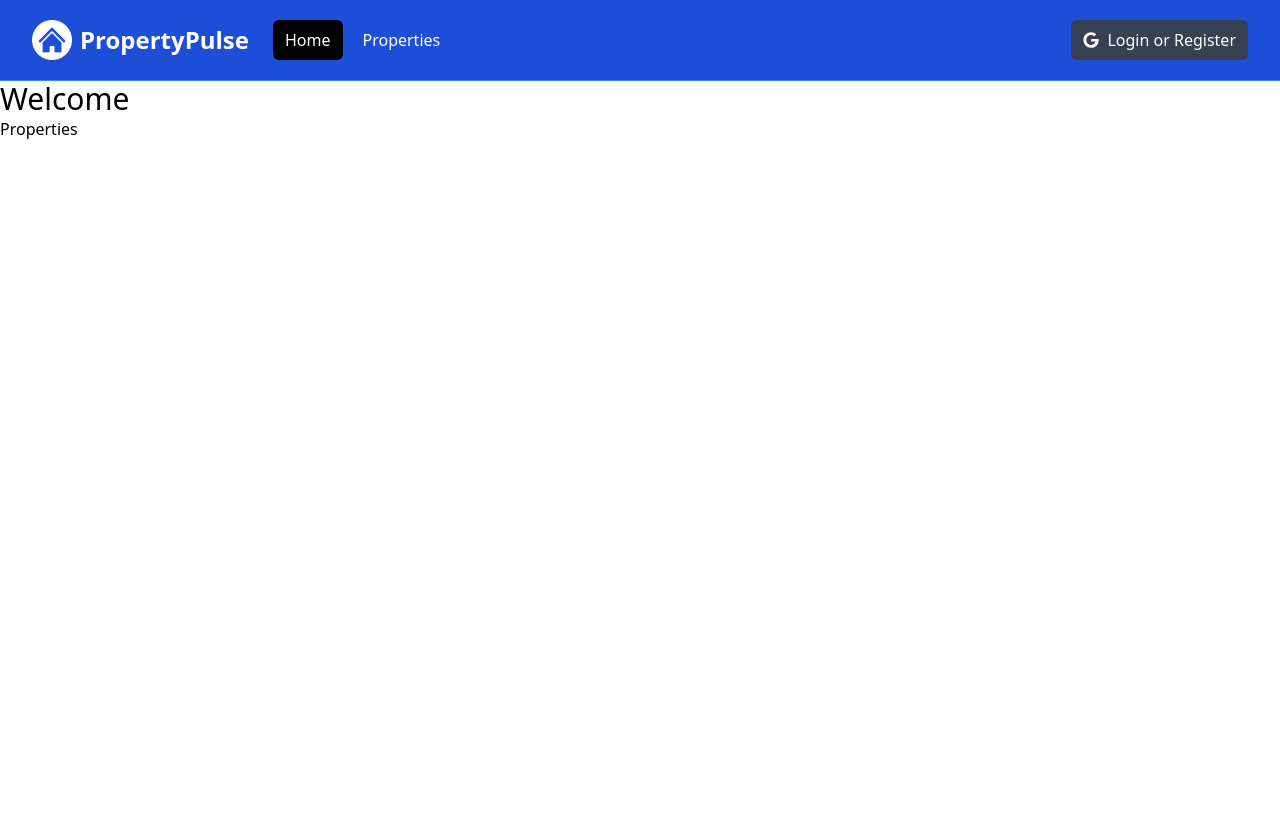
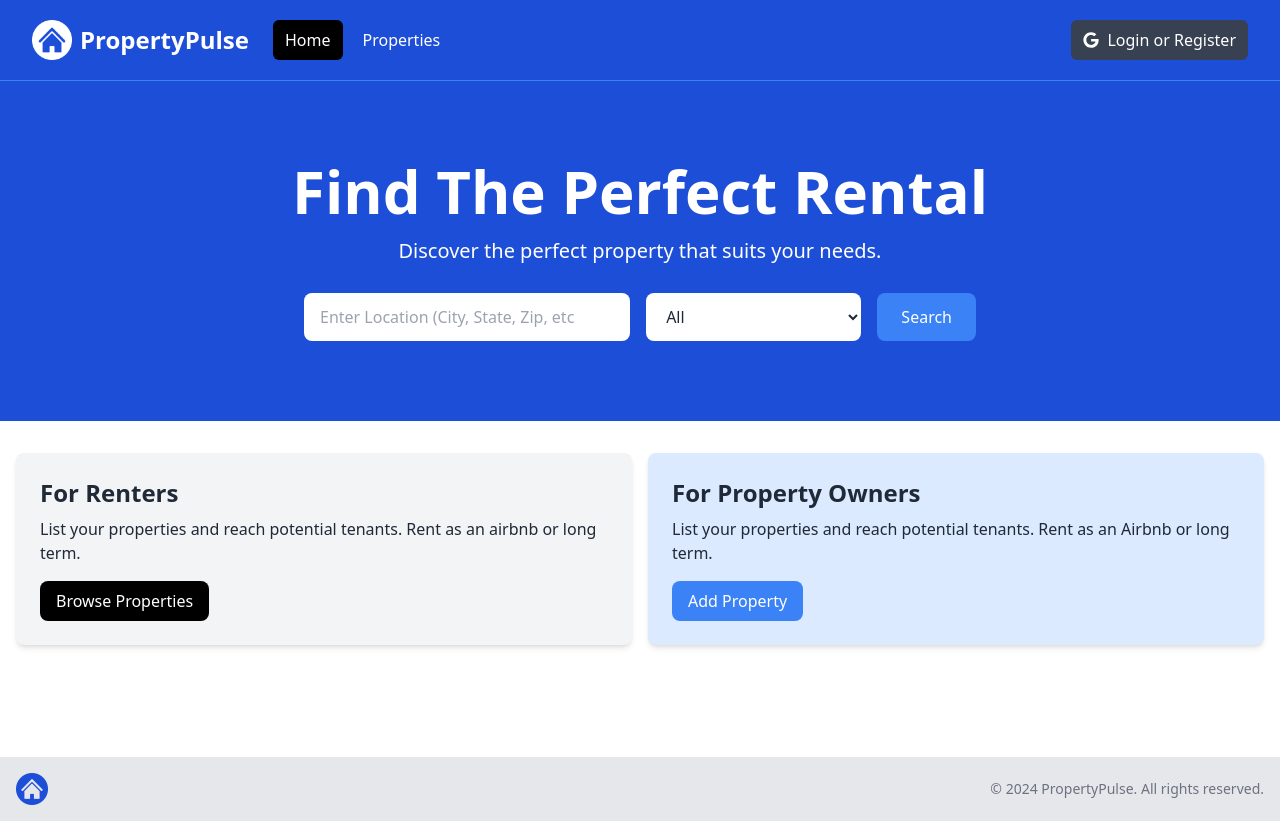
Before and after one commit to gentlemil/propertypulse-nextjs, a Next.js app: page / in a window 1280 px wide. Before the commit the page ends 800 px from the top, so only its background shows below. Built offline with nearby package versions, Linux system fonts and the light colour scheme.

Commit message:
feat: create new components based on homepage

```diff
--- a/app/layout.jsx
+++ b/app/layout.jsx
@@ -1,5 +1,5 @@
 import Navbar from '@/components/Navbar'
-
+import Footer from '@/components/Footer'
 import '@/assets/styles/globals.css'
 
 export const metadata = {
@@ -14,6 +14,7 @@
       <body>
         <Navbar />
         <div>{children}</div>
+        <Footer />
       </body>
     </html>
   )
--- a/app/page.jsx
+++ b/app/page.jsx
@@ -1,14 +1,13 @@
-import React from 'react'
-import Link from 'next/link'
+import Hero from '@/components/Hero'
+import InfoBoxes from '@/components/InfoBoxes'
 
 const HomePage = () => {
   return (
-    <div>
-      <div>
-        <h1 className='text-3xl'>Welcome</h1>
-        <Link href='/properties'>Properties</Link>
-      </div>
-    </div>
+    <>
+      <Hero />
+      <InfoBoxes />
+
+    </>
   )
 }
 
--- /dev/null
+++ b/components/Footer.jsx
@@ -0,0 +1,34 @@
+import Image from 'next/image'
+import logo from '@/assets/images/logo.png'
+// import Link from 'next/link'
+
+const Footer = () => {
+  const currentYear = new Date().getFullYear()
+
+  return (
+    <footer className='bg-gray-200 py-4 mt-24'>
+      <div className='container mx-auto flex flex-col md:flex-row items-center justify-between px-4'>
+        <div className='mb-4 md:mb-0'>
+          <Image src={logo} alt='Logo' className='h-8 w-auto' />
+        </div>
+        {/* <div className='flex flex-wrap justify-center md:justify-start mb-4 md:mb-0'>
+          <ul className='flex space-x-4'>
+            <li>
+              <Link href='/properties'>Properties</Link>
+            </li>
+            <li>
+              <Link href='/terms'>Terms of Service</Link>
+            </li>
+          </ul>
+        </div> */}
+        <div>
+          <p className='text-sm text-gray-500 mt-2 md:mt-0'>
+            &copy; {currentYear} PropertyPulse. All rights reserved.
+          </p>
+        </div>
+      </div>
+    </footer>
+  )
+}
+
+export default Footer
--- /dev/null
+++ b/components/Hero.jsx
@@ -0,0 +1,58 @@
+import React from 'react'
+
+const Hero = () => {
+  return (
+    <section className='bg-blue-700 py-20 mb-4'>
+      <div className='max-w-7xl mx-auto px-4 sm:px-6 lg:px-8 flex flex-col items-center'>
+        <div className='text-center'>
+          <h1 className='text-4xl font-extrabold text-white sm:text-5xl md:text-6xl'>
+            Find The Perfect Rental
+          </h1>
+          <p className='my-4 text-xl text-white'>
+            Discover the perfect property that suits your needs.
+          </p>
+        </div>
+        <form className='mt-3 mx-auto max-w-2xl w-full flex flex-col md:flex-row items-center'>
+          <div className='w-full md:w-3/5 md:pr-2 mb-4 md:mb-0'>
+            <label htmlFor='location' className='sr-only'>
+              Location
+            </label>
+            <input
+              type='text'
+              id='location'
+              placeholder='Enter Location (City, State, Zip, etc'
+              className='w-full px-4 py-3 rounded-lg bg-white text-gray-800 focus:outline-none focus:ring focus:ring-blue-500'
+            />
+          </div>
+          <div className='w-full md:w-2/5 md:pl-2'>
+            <label htmlFor='property-type' className='sr-only'>
+              Property Type
+            </label>
+            <select
+              id='property-type'
+              className='w-full px-4 py-3 rounded-lg bg-white text-gray-800 focus:outline-none focus:ring focus:ring-blue-500'
+            >
+              <option value='All'>All</option>
+              <option value='Apartment'>Apartment</option>
+              <option value='Studio'>Studio</option>
+              <option value='Condo'>Condo</option>
+              <option value='House'>House</option>
+              <option value='Cabin Or Cottage'>Cabin or Cottage</option>
+              <option value='Loft'>Loft</option>
+              <option value='Room'>Room</option>
+              <option value='Other'>Other</option>
+            </select>
+          </div>
+          <button
+            type='submit'
+            className='md:ml-4 mt-4 md:mt-0 w-full md:w-auto px-6 py-3 rounded-lg bg-blue-500 text-white hover:bg-blue-600 focus:outline-none focus:ring focus:ring-blue-500'
+          >
+            Search
+          </button>
+        </form>
+      </div>
+    </section>
+  )
+}
+
+export default Hero
--- /dev/null
+++ b/components/InfoBox.jsx
@@ -0,0 +1,24 @@
+import Link from 'next/link'
+
+const InfoBox = ({
+  heading,
+  backgroundColor = 'bg-gray-100',
+  textColor = 'text-gray-800',
+  buttonInfo,
+  children,
+}) => {
+  return (
+    <div className={`${backgroundColor} p-6 rounded-lg shadow-md`}>
+      <h2 className={`${textColor} text-2xl font-bold`}>{heading}</h2>
+      <p className={`${textColor} mt-2 mb-4`}>{children}</p>
+      <Link
+        href={buttonInfo.link}
+        className={`inline-block ${buttonInfo.backgroundColor} text-white rounded-lg px-4 py-2 hover:opacity-80`}
+      >
+        {buttonInfo.text}
+      </Link>
+    </div>
+  )
+}
+
+export default InfoBox
--- /dev/null
+++ b/components/InfoBoxes.jsx
@@ -0,0 +1,37 @@
+import InfoBox from './InfoBox'
+const InfoBoxes = () => {
+  return (
+    <section>
+      <div className='container-xl lg:container m-auto'>
+        <div className='grid grid-cols-1 md:grid-cols-2 gap-4 p-4 rounded-lg'>
+          <InfoBox
+            heading='For Renters'
+            backgroundColor='bg-gray-100'
+            buttonInfo={{
+              text: 'Browse Properties',
+              link: '/properties',
+              backgroundColor: 'bg-black',
+            }}
+          >
+            List your properties and reach potential tenants. Rent as an airbnb
+            or long term.
+          </InfoBox>
+          <InfoBox
+            heading='For Property Owners'
+            backgroundColor='bg-blue-100'
+            buttonInfo={{
+              text: 'Add Property',
+              link: '/properties/add',
+              backgroundColor: 'bg-blue-500',
+            }}
+          >
+            List your properties and reach potential tenants. Rent as an Airbnb
+            or long term.
+          </InfoBox>
+        </div>
+      </div>
+    </section>
+  )
+}
+
+export default InfoBoxes
```
